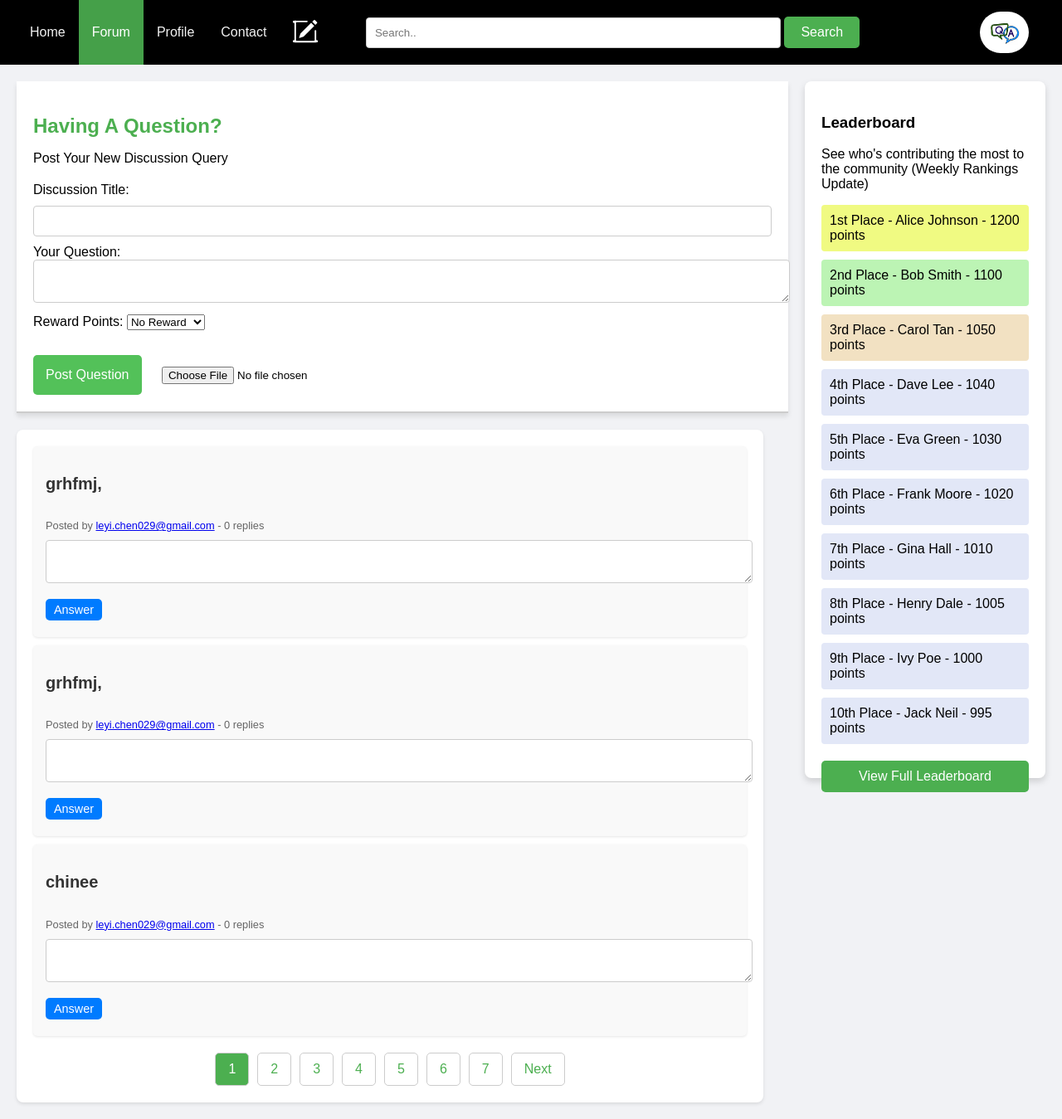
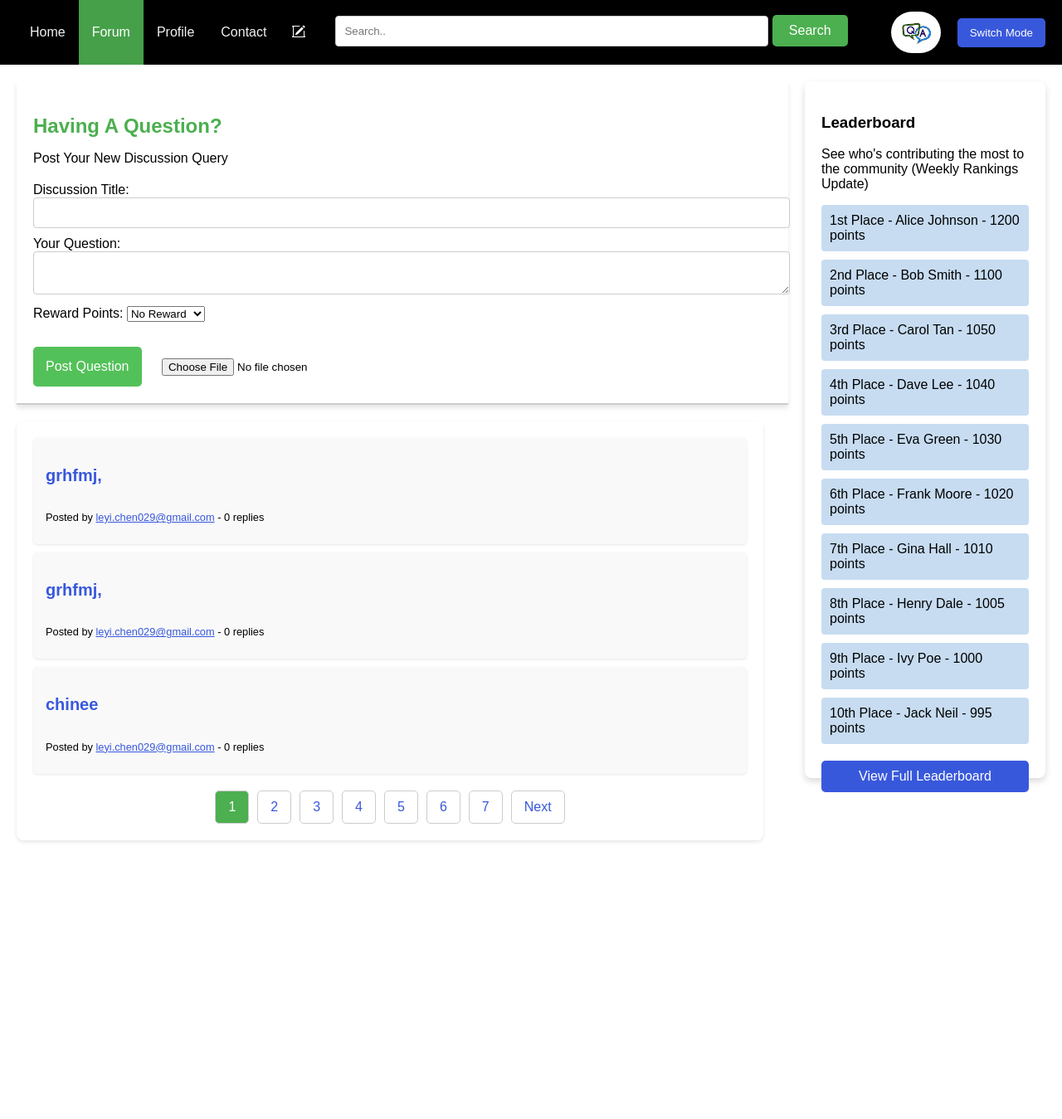
Before and after one commit to SunyanQin9527/CITS3403-Project, a Flask app: page /forum in a window 1280 px wide. Shown: the whole page at 83% size. After the commit the page ends 1015 px from the top, so only its background shows below. Run offline with Flask 3, Linux system fonts and the light colour scheme.

Commit message:
update with the 'switch mode' function

```diff
--- a/app/routes.py
+++ b/app/routes.py
@@ -30,17 +30,19 @@ def homepage():
     return render_template('homepage.html', title='Homepage')
 
 
-@main.route('/forum')
+
+@main.route('/forum', methods=['GET'])
 def forum():
     page = request.args.get('page', 1, type=int)
     search_query = request.args.get('search', '')
+    theme = request.args.get('theme', 'light')
 
     if search_query:
         posts = Post.query.filter(Post.title.contains(search_query)).order_by(Post.timestamp.desc()).paginate(page=page, per_page=3)
     else:
         posts = Post.query.order_by(Post.timestamp.desc()).paginate(page=page, per_page=3)
 
-    return render_template('forum.html', posts=posts, search_query=search_query)
+    return render_template('forum.html', posts=posts, search_query=search_query, theme=theme)
 
 
 
@@ -127,23 +129,27 @@ def submit_question():
 
     title = request.form['forumtitle']
     body = request.form['discussionQuestion']
+    theme = request.form.get('theme', 'light')
+
     new_post = Post(title=title, body=body, user_id=current_user.user_id)
     db.session.add(new_post)
     db.session.commit()
     flash('Your question has been posted.')
-    return redirect(url_for('main.forum'))
+    return redirect(url_for('main.forum', theme=theme))
 
 @main.route('/submit-answer/<int:post_id>', methods=['POST'])
 def submit_answer(post_id):
     if not current_user.is_authenticated:
         return redirect(url_for('main.login'))
 
-    body = request.form['answerContent']
+    body = request.form['answer']
+    theme = request.form.get('theme', 'light')
+
     new_answer = Answer(body=body, post_id=post_id, user_id=current_user.user_id)
     db.session.add(new_answer)
     db.session.commit()
     flash('Your answer has been posted.')
-    return redirect(url_for('main.forum'))
+    return redirect(url_for('main.forum', theme=theme))
 
 
 #接下来是发送信息和查看用户
--- /dev/null
+++ b/app/static/forum-styles.css
@@ -0,0 +1,358 @@
+/* 基本样式和变量 */
+body {
+    margin: 0;
+    font-family: Arial, sans-serif;
+    background-color: var(--forum-bg-color);
+    color: var(--forum-text-color);
+}
+
+a {
+    color: var(--forum-link-color);
+}
+
+button {
+    background-color: var(--forum-button-bg-color);
+    color: var(--forum-button-text-color);
+    border: none;
+    border-radius: 5px;
+    padding: 10px 15px;
+    cursor: pointer;
+}
+
+button:hover {
+    opacity: 0.8;
+}
+
+/* 页面结构样式 */
+.forumpage {
+    background-color: var(--forum-container-bg-color);
+}
+
+.forum-container {
+    display: flex;
+    justify-content: space-between;
+    align-items: flex-start;
+    padding: 20px;
+    min-height: 100vh;
+    background-color: var(--forum-content-bg-color);
+}
+
+.forum-content {
+    flex-grow: 1;
+    margin-right: 20px;
+    background-color: var(--forum-content-bg-color);
+}
+
+.leaderboard-container {
+    flex-shrink: 0;
+    width: 250px;
+    background-color: var(--forum-leaderboard-bg-color);
+    padding: 20px;
+    border-radius: 8px;
+    box-shadow: 0 4px 8px rgba(0,0,0,0.15);
+    height: 100vh;
+}
+
+.leaderboard {
+    list-style: none;
+    padding: 0;
+    margin: 0;
+}
+
+.leaderboard li {
+    background-color: var(--forum-leaderboard-item-bg-color);
+    margin: 10px 0;
+    padding: 10px;
+    border-radius: 4px;
+}
+
+#viewAllBtn {
+    background-color: var(--forum-button-bg-color);
+    color: var(--forum-button-text-color);
+    padding: 10px 20px;
+    font-size: 1em;
+    border: none;
+    border-radius: 5px;
+    cursor: pointer;
+    display: block;
+    width: 100%;
+    margin-top: 20px;
+}
+
+#viewAllBtn:hover {
+    background-color: var(--forum-button-bg-hover-color);
+}
+
+.discussion-form-container {
+    background-color: var(--forum-content-bg-color);
+    padding: 20px;
+    border-bottom: 2px solid #ccc;
+    box-shadow: 0 4px 6px rgba(0, 0, 0, 0.1);
+    margin-bottom: 20px;
+}
+
+.discussion-form-header h2 {
+    color: #4CAF50;
+    margin-bottom: 10px;
+}
+
+.discussion-form-header p {
+    color: var(--forum-text-color);
+    margin-bottom: 20px;
+}
+
+input[type="text"],
+textarea {
+    width: 100%;
+    padding: 10px;
+    margin-bottom: 10px;
+    border: 1px solid #ccc;
+    border-radius: 4px;
+    background-color: var(--forum-input-bg-color);
+    color: var(--forum-input-text-color);
+}
+
+.post-btn {
+    color: var(--forum-button-text-color);
+    padding: 15px;
+    border: none;
+    border-radius: 5px;
+    font-size: 16px;
+    cursor: pointer;
+    background-color: #53c159;
+    margin-top: 30px;
+    margin-right: 20px;
+}
+
+.post-btn:hover {
+    background-color: #4baf50;
+    color: var(--forum-button-text-color);
+}
+
+.thread-list {
+    background-color: var(--forum-content-bg-color);
+    padding: 20px;
+    border-radius: 8px;
+    box-shadow: 0 2px 4px rgba(0, 0, 0, 0.1);
+    margin-right: 30px;
+}
+
+.thread {
+    background-color: var(--forum-thread-bg-color);
+    padding: 15px;
+    margin-bottom: 10px;
+    border-radius: 5px;
+    box-shadow: 0 1px 3px rgba(0, 0, 0, 0.1);
+}
+
+.thread-header {
+    display: flex;
+    align-items: center;
+    justify-content: space-between;
+}
+
+.thread h3 a {
+    color: var(--forum-link-color);
+    font-size: 20px;
+    font-weight: bold;
+    text-decoration: none;
+}
+
+.thread h3 a:hover {
+    color: #555;
+    text-decoration: underline;
+}
+
+.thread-info {
+    font-size: 0.8em;
+    color: var(--forum-text-color);
+    margin-bottom: 10px;
+}
+
+.answer textarea {
+    width: 100%;
+    padding: 10px;
+    margin-top: 10px;
+    border-radius: 5px;
+    border: 1px solid #ccc;
+    font-size: 14px;
+    resize: vertical;
+    background-color: var(--forum-input-bg-color);
+    color: var(--forum-input-text-color);
+}
+
+.thread .delete-btn, .thread .answer-btn {
+    margin: 5px 0;
+    padding: 5px 10px;
+    color: #fff;
+    border: none;
+    border-radius: 5px;
+    cursor: pointer;
+    font-size: 0.9em;
+}
+
+.thread .delete-btn {
+    background-color: #dc3545;
+}
+
+.thread .delete-btn:hover {
+    background-color: #c82333;
+}
+
+.thread .answer-btn {
+    background-color: #3ebe44;
+}
+
+.thread .answer-btn:hover {
+    background-color: #35ab3b;
+}
+
+@media (max-width: 768px) {
+    .thread-list {
+        margin-right: 0;
+    }
+}
+
+.pagination {
+    display: flex;
+    justify-content: center;
+    margin-top: 20px;
+}
+
+.pagination a, .pagination span {
+    margin: 0 5px;
+    padding: 10px 15px;
+    border: 1px solid #ccc;
+    border-radius: 5px;
+    text-decoration: none;
+    color: var(--forum-link-color);
+}
+
+.pagination a:hover {
+    background-color: #45a049;
+    color: white;
+}
+
+.pagination span {
+    background-color: #4CAF50;
+    color: white;
+}
+
+/* Navbar Styles */
+.navbar {
+    display: flex;
+    align-items: center;
+    padding: 0 20px;
+    background-color: black;
+}
+
+.navbar a {
+    color: #f2f2f2;
+    text-align: center;
+    padding: 30px 16px;
+    text-decoration: none;
+}
+
+.navbar a:hover {
+    background-color: #ddd;
+    color: black;
+}
+
+/* Add a color to the current link */
+.navbar a.active {
+    background-color: #45a049;
+    color: white;
+}
+
+.navbar-right {
+    display: flex;
+    justify-content: flex-end;
+    align-items: center;
+    flex-grow: 1;
+}
+
+.navbar-logo {
+    height: 50px;
+    margin-right: 20px;
+    border-radius: 50px;
+}
+
+/* Search Container Styles */
+.search-container {
+    flex-grow: 1;
+    display: flex;
+    justify-content: center;
+    margin: 5px;
+}
+
+.search-container input[type="text"] {
+    width: 500px;
+    padding: 10px;
+}
+
+.search-container button[type="submit"] {
+    background-color: #4CAF50;
+    color: white;
+    padding: 10px 20px;
+    border: none;
+    border-radius: 5px;
+    font-size: 16px;
+    cursor: pointer;
+    margin-top: 5px;
+}
+
+.search-container button[type="submit"]:hover {
+    background-color: rgb(6, 171, 33);
+}
+
+/* Discussion Form Modal Styles */
+.discuss-modal-content {
+    background-color: #fefefe;
+    margin: 15% auto;
+    padding: 20px;
+    border: 1px solid #888;
+    width: 80%;
+    border-radius: 5px;
+    position: relative;
+}
+
+.discuss-modal-content h2, .discuss-modal-content h3 {
+    color: #45a049;
+    text-align: center;
+}
+
+.discuss-modal-content input[type="text"], .discuss-modal-content textarea {
+    width: 100%;
+    padding: 10px;
+    margin-bottom: 10px;
+    border: 1px solid #ccc;
+    border-radius: 4px;
+}
+
+.discuss-modal-content input[type="submit"] {
+    background-color: #33b437;
+    color: white;
+    padding: 15px 20px;
+    border: none;
+    border-radius: 4px;
+    cursor: pointer;
+}
+
+.discuss-modal-content input[type="submit"]:hover {
+    background-color: #48a44c;
+}
+
+/* Close Button */
+.discuss-close {
+    position: absolute;
+    top: 10px;
+    right: 10px;
+    color: #aaa;
+    font-size: 32px;
+    cursor: pointer;
+    margin: 10px;
+}
+
+.discuss-close:hover {
+    color: #706d6d;
+}
--- /dev/null
+++ b/app/static/forum-theme.css
@@ -0,0 +1,31 @@
+:root {
+    --forum-bg-color: #ffffff;
+    --forum-text-color: #000000;
+    --forum-link-color: #3858dc;
+    --forum-button-bg-color: #3858dc;
+    --forum-button-text-color: #ffffff;
+    --forum-container-bg-color: #f1f2f5;
+    --forum-content-bg-color: #ffffff;
+    --forum-thread-bg-color: #f9f9f9;
+    --forum-leaderboard-bg-color: #ffffff;
+    --forum-leaderboard-item-bg-color: #c7dcf1;
+    --forum-input-bg-color: #ffffff;
+    --forum-input-text-color: #000000;
+    --forum-button-bg-hover-color:#082bb6;
+}
+
+.dark-mode {
+    --forum-bg-color: #121212;
+    --forum-text-color: #ffffff;
+    --forum-link-color: #bb86fc;
+    --forum-button-bg-color: #bb86fc;
+    --forum-button-text-color: #121212;
+    --forum-container-bg-color: #1e1e1e;
+    --forum-content-bg-color: #2e2e2e;
+    --forum-thread-bg-color: #3e3e3e;
+    --forum-leaderboard-bg-color: #2e2e2e;
+    --forum-leaderboard-item-bg-color: #4e4e4e;
+    --forum-input-bg-color: #3e3e3e;
+    --forum-input-text-color: #ffffff;
+    --forum-button-bg-hover-color:#8f4ae4;
+}
--- /dev/null
+++ b/app/static/forum-theme.js
@@ -0,0 +1,28 @@
+// forum-theme.js
+
+document.addEventListener('DOMContentLoaded', function() {
+    const themeToggle = document.getElementById('theme-toggle');
+    const currentTheme = localStorage.getItem('theme') || 'light';
+    document.body.classList.toggle('dark-mode', currentTheme === 'dark');
+
+    themeToggle.addEventListener('click', function() {
+        const isDarkMode = document.body.classList.toggle('dark-mode');
+        const theme = isDarkMode ? 'dark' : 'light';
+        localStorage.setItem('theme', theme);
+
+        // Update hidden input fields in forms
+        document.querySelectorAll('input[name="theme"]').forEach(input => {
+            input.value = theme;
+        });
+
+        // Redirect with the theme parameter
+        const searchParams = new URLSearchParams(window.location.search);
+        searchParams.set('theme', theme);
+        window.location.search = searchParams.toString();
+    });
+
+    // Set hidden input fields to the current theme
+    document.querySelectorAll('input[name="theme"]').forEach(input => {
+        input.value = currentTheme;
+    });
+});
--- a/app/static/welcome.css
+++ b/app/static/welcome.css
@@ -7,10 +7,6 @@ body {
     background-color: black;
 }
 
-
-.forumpage {
-    background-color: rgb(241,242,245);
-}
 
 
 .profilepage {
@@ -752,7 +748,6 @@ input[type="password"] {
 }
 
 
-
 .team-list-item {
     background: -webkit-linear-gradient(left, #1a7ddf, rgb(245, 33, 195), rgb(245, 196, 2), #4CAF50);
     -webkit-background-clip: text;
@@ -766,263 +761,6 @@ input[type="password"] {
 }
 
 
-
-
-
-.forum-container {
-    display: flex;
-    justify-content: space-between;
-    align-items: flex-start;
-    padding: 20px;
-    min-height: 100vh;
-}
-
-.forum-content {
-    flex-grow: 1;
-    margin-right: 20px;
-}
-
-
-
-
-
-
-.leaderboard-container {
-    flex-shrink: 0;
-    width: 250px;
-    background: white;
-    padding: 20px;
-    border-radius: 8px;
-    box-shadow: 0 4px 8px rgba(0,0,0,0.15);
-    height: 100vh; /* 自适应内容高度 */
-}
-
-.leaderboard {
-    list-style: none;
-    padding: 0;
-    margin: 0;
-}
-
-.leaderboard li {
-    background: #c7dcf1;
-    margin: 10px 0;
-    padding: 10px;
-    border-radius: 4px;
-}
-
-
-
-
-.leaderboard li:nth-child(1) {
-    background: #f0fa82;
-}
-
-.leaderboard li:nth-child(2) {
-    background: hsl(112, 74%, 83%);
-}
-
-.leaderboard li:nth-child(3) {
-    background: #f2e1c2;
-}
-
-.leaderboard li:nth-child(n+4) {
-    background: #e2e7f7;
-}
-
-
-
-
-#viewAllBtn {
-    background-color: #4CAF50;
-    color: white;
-    padding: 10px 20px;
-    font-size: 1em;
-    border: none;
-    border-radius: 5px;
-    cursor: pointer;
-    display: block;
-    width: 100%;
-    margin-top: 20px;
-}
-
-#viewAllBtn:hover {
-    background-color: #367c39;
-}
-
-
-
-
-
-
- /* forum discussion top form */
-.discussion-form-container {
-    background-color: #fff;
-    padding: 20px;
-    border-bottom: 2px solid #ccc;
-    box-shadow: 0 4px 6px rgba(0, 0, 0, 0.1);
-    margin-bottom: 20px;
-}
-
-.discussion-form-header h2 {
-    color: #4CAF50;
-    margin-bottom: 10px;
-}
-
-.discussion-form-header p {
-    color: black;
-    margin-bottom: 20px;
-}
-
-input[type="text"],
-textarea {
-    width: 100%;
-    padding: 10px;
-    margin-bottom: 10px;
-    border: 1px solid #ccc;
-    border-radius: 4px;
-}
-
-
-
-
-.post-btn {
-    color: white;
-    padding: 15px;
-    border: none;
-    border-radius: 5px;
-    font-size: 16px;
-    cursor: pointer;
-    background-color: #53c159;
-    margin-top: 30px;
-    margin-right: 20px;
-}
-
-
-
-.post-btn:hover {
-    background-color: #4baf50;
-    color: white;
-}
-
-
-
-
-
-
-
-/* Thread List Styles */
-.thread-list {
-    background-color: #ffffff;
-    padding: 20px;
-    border-radius: 8px;
-    box-shadow: 0 2px 4px rgba(0, 0, 0, 0.1);
-    margin-right: 30px;
-}
-
-.thread {
-    background-color: #f9f9f9;
-    padding: 15px;
-    margin-bottom: 10px;
-    border-radius: 5px;
-    box-shadow: 0 1px 3px rgba(0, 0, 0, 0.1);
-}
-
-.thread-header {
-    display: flex;
-    align-items: center;
-    justify-content: space-between;
-}
-
-.thread h3 a {
-    color: #333;
-    font-size: 20px;
-    font-weight: bold;
-    text-decoration: none;
-}
-
-.thread h3 a:hover {
-    color: #555;
-    text-decoration: underline;
-}
-
-.thread-info {
-    font-size: 0.8em;
-    color: #666;
-    margin-bottom: 10px;
-}
-
-.answer textarea {
-    width: 100%;
-    padding: 10px;
-    margin-top: 10px;
-    border-radius: 5px;
-    border: 1px solid #ccc;
-    font-size: 14px;
-    resize: vertical;
-}
-
-/* Delete and Answer Button Styles */
-.thread .delete-btn, .thread .answer-btn {
-    margin: 5px 0;
-    padding: 5px 10px;
-    color: #fff;
-    border: none;
-    border-radius: 5px;
-    cursor: pointer;
-    font-size: 0.9em;
-}
-
-.thread .delete-btn {
-    background-color: #dc3545; /* Red color for delete button */
-}
-
-.thread .delete-btn:hover {
-    background-color: #c82333;
-}
-
-.thread .answer-btn {
-    background-color: #007bff; /* Blue color for answer button */
-}
-
-.thread .answer-btn:hover {
-    background-color: #0056b3;
-}
-
-/* Responsive design */
-@media (max-width: 768px) {
-    .thread-list {
-        margin-right: 0;
-    }
-}
-
-
-
-
-
-.pagination {
-    display: flex;
-    justify-content: center;
-    margin-top: 20px;
-}
-
-.pagination a, .pagination span {
-    margin: 0 5px;
-    padding: 10px 15px;
-    border: 1px solid #ccc;
-    border-radius: 5px;
-    text-decoration: none;
-    color: #4CAF50;
-}
-
-.pagination a:hover {
-    background-color: #45a049;
-    color: white;
-}
-
-.pagination span {
-    background-color: #4CAF50;
-    color: white;
-}
 
 
 
--- a/app/templates/forum.html
+++ b/app/templates/forum.html
@@ -5,7 +5,9 @@
     <meta charset="UTF-8">
     <meta name="viewport" content="width=device-width, initial-scale=1.0">
     <title>Forum Main Page</title>
-    <link rel="stylesheet" href="/static/welcome.css">
+
+    <link rel="stylesheet" href="/static/forum-theme.css">
+    <link rel="stylesheet" href="/static/forum-styles.css">
 </head>
 
 <body class="forumpage">
@@ -33,6 +35,9 @@
         <div class="navbar-right">
             <img src="{{ url_for('static', filename='profile-pictures/QA_logo.jpg') }}" alt="QA Logo" class="navbar-logo">
         </div>
+
+        <!-- Toggle Mode Button -->
+        <button id="theme-toggle" class="toggle-btn">Switch Mode</button>
     </nav>
 
     <!-- Discussion Form Modal -->
@@ -101,14 +106,13 @@
                     </div>
                     <p class="thread-info">Posted by <a href="{{ url_for('main.view_user', user_id=post.user_id) }}">{{ post.author.username }}</a> - {{ post.answers.count() }} replies</p>
                     <div class="answer">
-                        {% for answer in post.answers %}
+                        {% for answer in post.answers[:3] %}
                         <p>{{ answer.body }} - by <a href="{{ url_for('main.view_user', user_id=answer.user_id) }}">{{ answer.author.username }}</a></p>
                         {% endfor %}
+                        {% if post.answers.count() > 3 %}
+                        <p><a href="{{ url_for('main.view_question', question_id=post.post_id) }}">View all {{ post.answers.count() }} replies</a></p>
+                        {% endif %}
                     </div>
-                    <form action="{{ url_for('main.submit_answer', post_id=post.post_id) }}" method="post">
-                        <textarea name="answer" required></textarea>
-                        <button type="submit" class="answer-btn">Answer</button>
-                    </form>
                 </div>
                 {% endfor %}
 
@@ -133,7 +137,6 @@
                     {% endif %}
                 </div>
             </div>
-
         </div>
 
         <!-- Sidebar with Leaderboard -->
@@ -147,12 +150,11 @@
                 <button id="viewAllBtn" onclick="location.href='full_leaderboard.html'">View Full Leaderboard</button>
             </div>
         </div>
-
     </div>
 
     <script src="/static/discuss.js"></script>
     <script src="/static/login-signup.js"></script>
     <script src="/static/leaderboard.js"></script>
-
+    <script src="/static/forum-theme.js"></script>
 </body>
 </html>
```
Also changed, not shown: app/templates/question_detail.html (+15 -10 lines), app/app.db.
